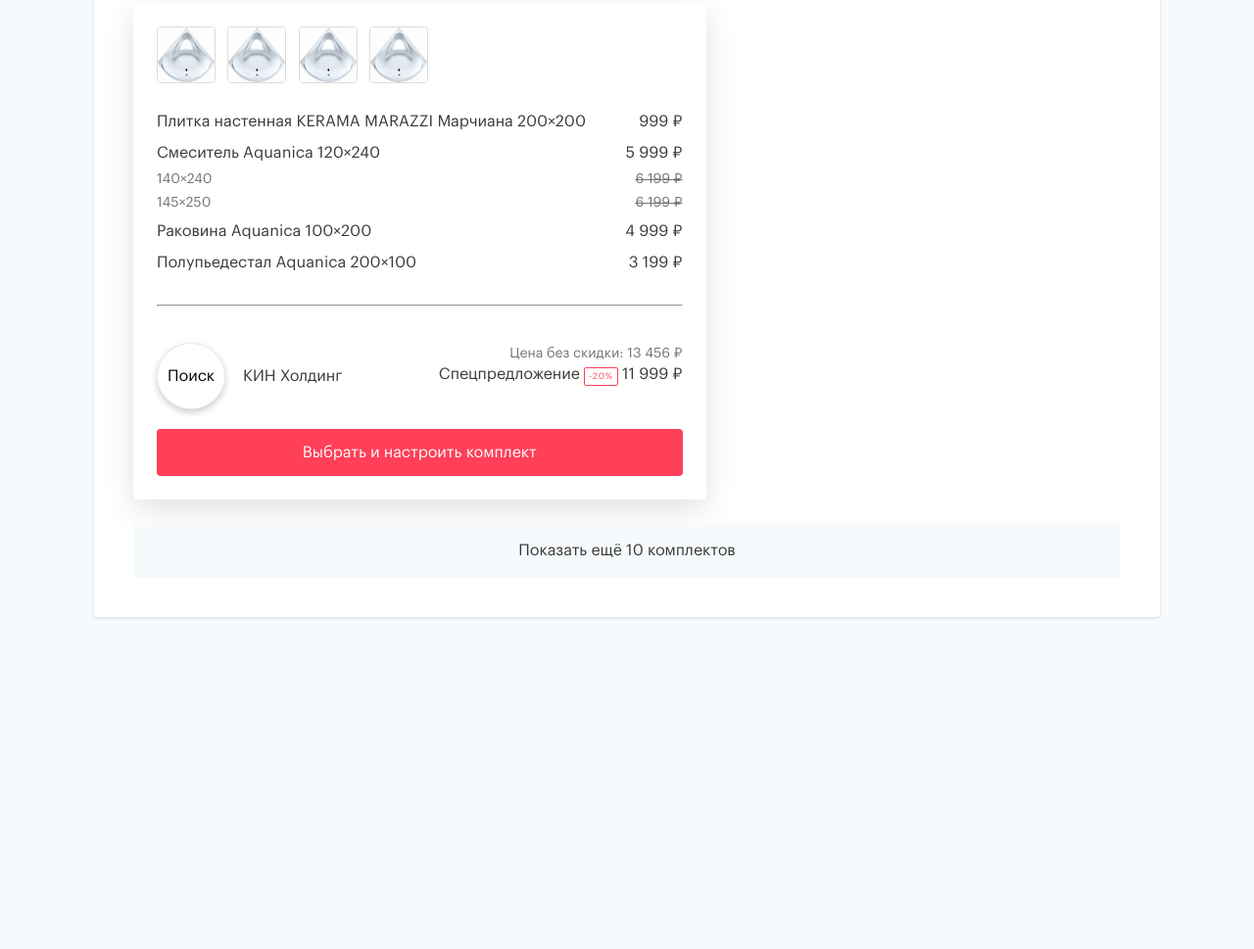
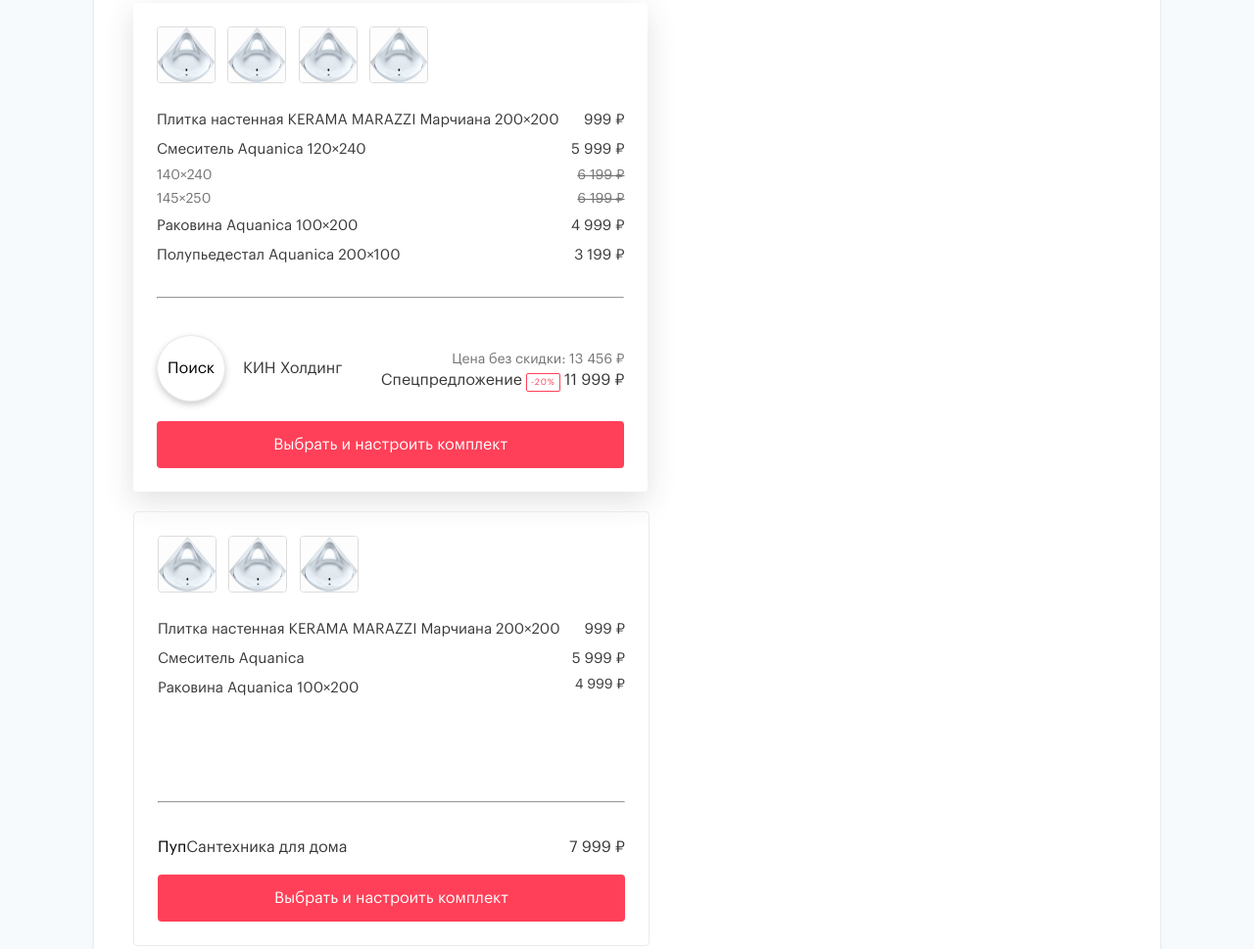
Before and after one commit to lizafalko/UgolHomework, a website: page index.html in a window 1280 px wide. Shown: the part 1678-2647 px from the top of the page at 98% size. Before the commit the page ends 2476 px from the top, so only its background shows below. Drawn offline with Linux system fonts and the light colour scheme.

Commit message:
added offer blocks

```diff
--- a/index.html
+++ b/index.html
@@ -100,7 +100,7 @@
       <div class="main-block__offer">
         <h4 class="main-block__text--black main-block__offer-heading">Популярные комплекты с этим товаром</h4>
         <div class="main-block__offer-components">
-          <div class="main-block__offer-left">
+          <div class="main-block__offer-container main-block__offer-container--shadow">
             <section class="main-block__offer-pictures">
               <img class="main-block__product-pictures" src="assets/img/main-image.png" alt="" />
               <img class="main-block__product-pictures" src="assets/img/main-image.png" alt="" />
@@ -144,8 +144,33 @@
             </div>
             <button class="main-block__offer-button" type="submit">Выбрать и настроить комплект</button>
           </div>
-          <div class="main-block__offer-right">
-
+          <div class="main-block__offer-container main-block__offer-container--border">
+            <section class="main-block__offer-pictures">
+              <img class="main-block__product-pictures" src="assets/img/main-image.png" alt="" />
+              <img class="main-block__product-pictures" src="assets/img/main-image.png" alt="" />
+              <img class="main-block__product-pictures" src="assets/img/main-image.png" alt="" />
+            </section>
+            <section class="main-block__offer-products">
+              <ul class="main-block__offer-list main-block__offer-list--indent">
+                <li class="main-block__offer-text--big main-block__text--black">Плитка настенная KERAMA MARAZZI Марчиана 200×200</li>
+                <li class="main-block__offer-text--big main-block__text--black">Смеситель Aquanica</li>
+                <li class="main-block__offer-text--big main-block__text--black">Раковина Aquanica 100×200</li>
+              </ul>
+              <ul class="main-block__offer-list main-block__text--right">
+                <li class="main-block__offer-text--big main-block__text--black">999 &#8381;</li>
+                <li class="main-block__offer-text--big main-block__text--black">5 999 &#8381;</li>
+                <li class="main-block__offer-text--small main-block__text--black">4 999 &#8381;</li>
+              </ul>
+            </section>
+            <hr class="main-block__separator main-block__separator--top"></hr>
+            <div class="main-block__offer-info main-block__offer-info--top">
+              <section class="main-block__offer-company">
+                <span>Пуп </span>
+                <span class="main-block__text--black">Сантехника для дома</span>
+              </section>
+              <span class="main-block__text--black main-block__text--right">7 999 &#8381;</span>
+            </div>
+            <button class="main-block__offer-button" type="submit">Выбрать и настроить комплект</button>
           </div>
         </div>
         <button type="submit" class="main-block__offer-more main-block__text--black">Показать ещё 10 комплектов</button>
--- a/sass/main-block.scss
+++ b/sass/main-block.scss
@@ -213,6 +213,10 @@
     margin-top: 27px;
   }
 
+  &__separator--top {
+    margin-top: 100px;
+  }
+
   &__product-card-delivery {
     display: flex;
     flex-direction: column;
@@ -277,12 +281,21 @@
     margin-top: 27px;
   }
 
-  &__offer-left {
+  &__offer-container {
     display: flex;
     flex-direction: column;
     border-radius: 4px;
+    padding: 24px;
+    margin-bottom: 20px;
+  }
+
+  &__offer-container--shadow {
     box-shadow: 0 10px 30px 0 rgba(55, 55, 55, 0.15);
-    padding: 24px;
+    margin-right: 24px;
+  }
+
+  &__offer-container--border {
+    border: solid 1px $silver;
   }
 
   &__offer-pictures {
@@ -314,13 +327,15 @@
   }
 
   &__offer-list--indent {
-    margin-right: 40px;
+    margin-right: 12px;
   }
 
   &__offer-info {
     margin-top: 10px;
     display: flex;
     justify-content: space-between;
+    flex-grow: 2;
+    align-items: center;
   }
 
   &__offer-company {
@@ -334,7 +349,7 @@
   }
 
   &__offer-text--big {
-    font-size: 16px;
+    font-size: 15px;
     font-weight: normal;
     line-height: 2;
   }
```
Also changed, not shown: css/style.css.
